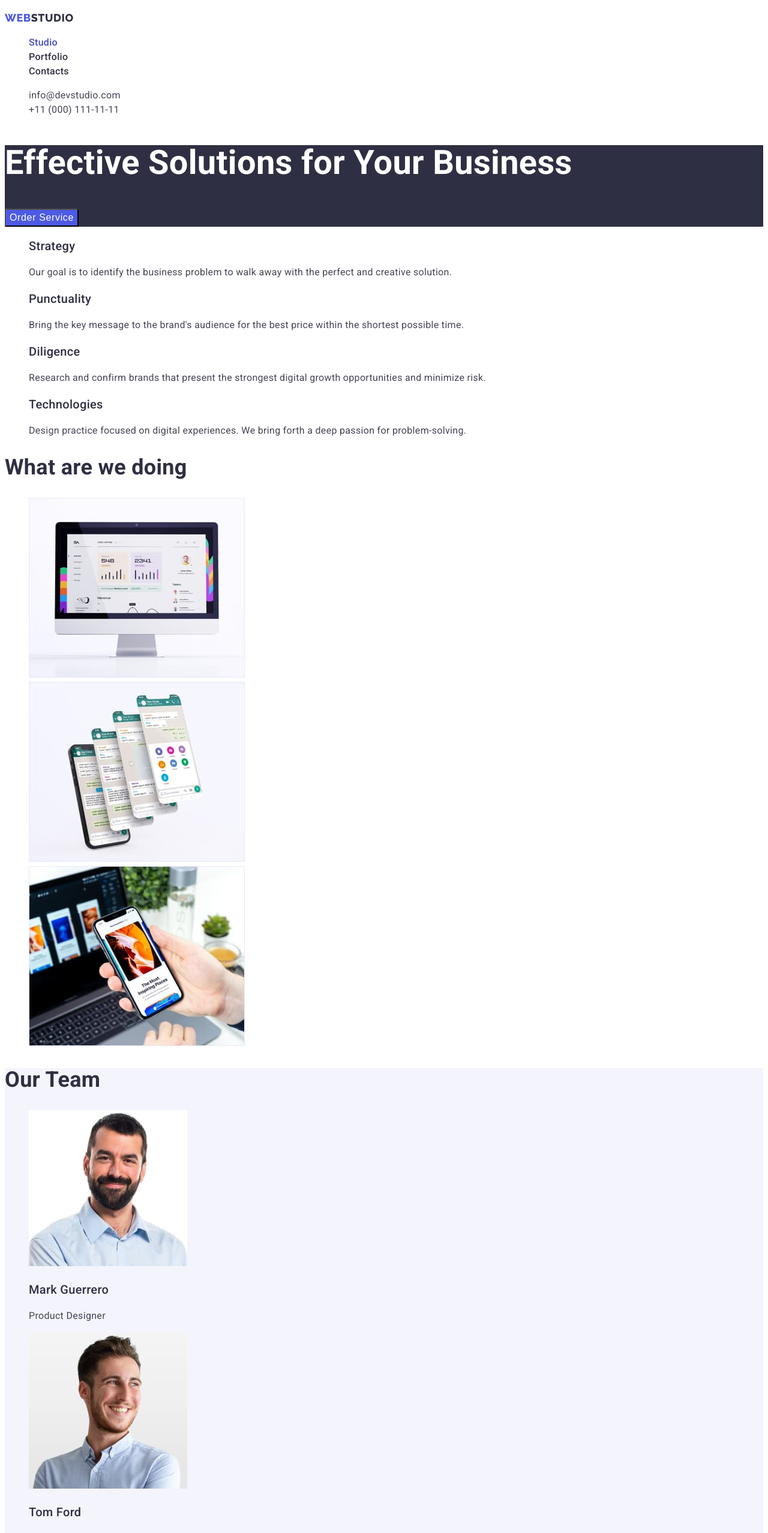
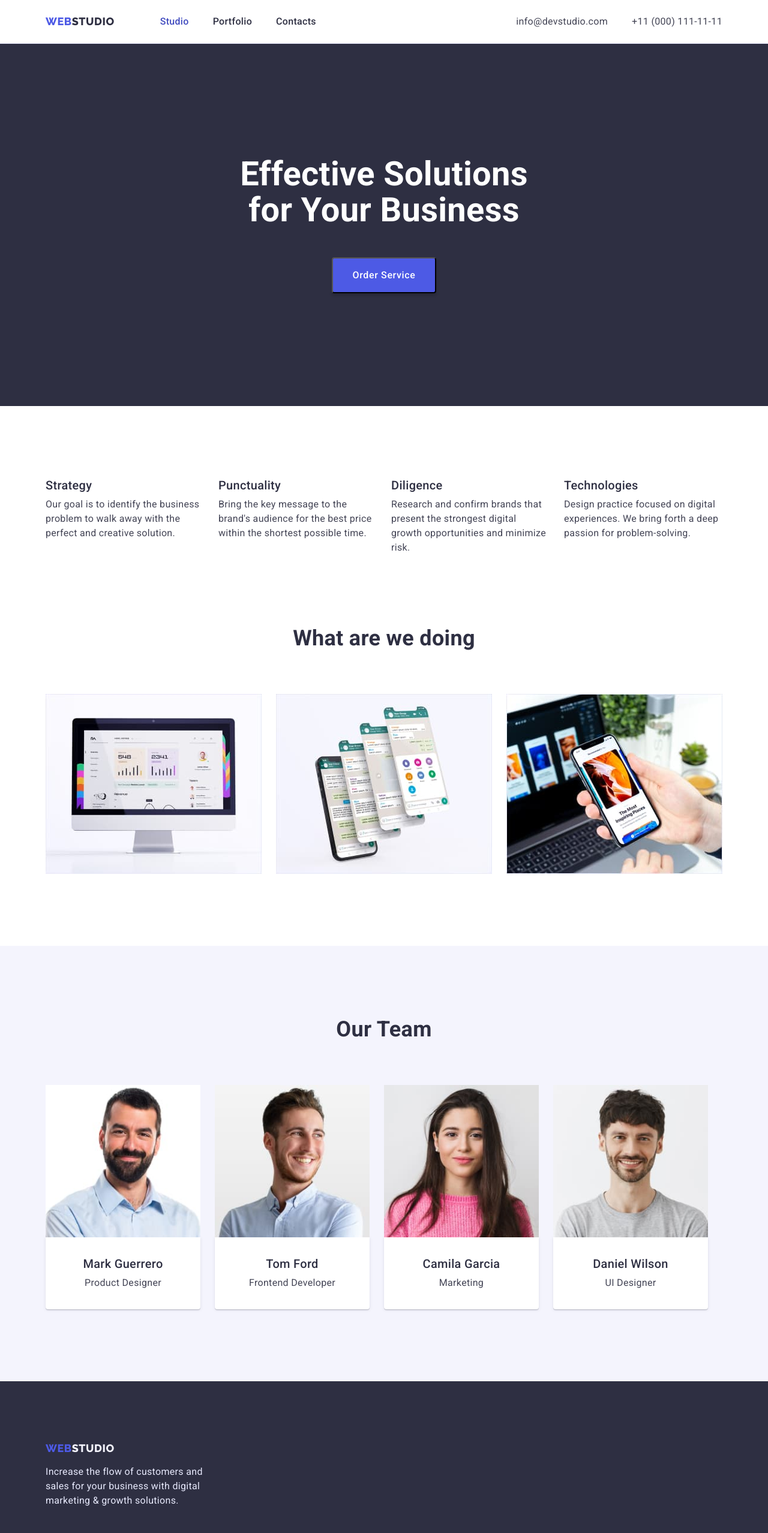
Before and after one commit to Volodymyr-Musaielian/goit-markup-hw-03, a plain HTML site: page index.html in a window 1280 px wide. Shown: the top 2556 px of the page at 60% size. Drawn offline with nearby package versions, Linux system fonts and the light colour scheme.

Commit message:
finish-hw-03

```diff
--- a/css/styles.css
+++ b/css/styles.css
@@ -5,6 +5,30 @@
   --secondary-accent-color: #404bbf;
   --secondary-bg-color: #f4f4fd;
   --white-color: #ffffff;
+}
+
+h1,
+h2,
+h3,
+h4,
+h5,
+h6,
+p {
+  margin-top: 0;
+  margin-bottom: 0;
+}
+
+ul,
+ol {
+  margin-top: 0;
+  margin-bottom: 0;
+  padding-left: 0;
+}
+
+img {
+  display: block;
+  max-width: 100%;
+  height: auto;
 }
 
 body {
@@ -22,6 +46,20 @@ button {
   line-height: inherit;
 }
 
+.visually-hidden {
+  position: absolute;
+  width: 1px;
+  height: 1px;
+  margin: -1px;
+  border: 0;
+  padding: 0;
+
+  white-space: nowrap;
+  clip-path: inset(100%);
+  clip: rect(0 0 0 0);
+  overflow: hidden;
+}
+
 .list {
   list-style: none;
 }
@@ -29,6 +67,7 @@ button {
 .link {
   text-decoration: none;
   color: inherit;
+  display: block;
 }
 
 .logo {
@@ -44,14 +83,52 @@ button {
   color: var(--accent-color);
 }
 
+.title {
+  font-weight: 500;
+  font-size: 20px;
+  line-height: 1.2;
+  margin-bottom: 8px;
+}
+
 .text {
   color: var(--secondary-text-color);
+}
+
+.container {
+  width: 1158px;
+  margin-left: auto;
+  margin-right: auto;
+  padding-left: 15px;
+  padding-right: 15px;
+  /* outline: 2px solid red; */
+}
+
+/* Header */
+
+.page-header {
+  border-bottom: 1px solid #e7e9fc;
+}
+
+.header-flex {
+  display: flex;
+  align-items: center;
+}
+
+header .link {
+  padding-top: 24px;
+  padding-bottom: 24px;
 }
 
 /* Site nav */
 
 .site-nav {
+  display: flex;
   font-weight: 500;
+  margin-left: 76px;
+}
+
+.site-nav .item:not(:last-child) {
+  margin-right: 40px;
 }
 
 .site-nav .link.current {
@@ -64,6 +141,15 @@ button {
 }
 
 /* Contacts */
+
+.contacts {
+  display: flex;
+  margin-left: auto;
+}
+
+.contacts .item + .item {
+  margin-left: 40px;
+}
 
 .contacts .link {
   font-style: normal;
@@ -78,20 +164,20 @@ button {
 /* Hero */
 
 .hero {
+  text-align: center;
   background: var(--primary-text-color);
   color: var(--white-color);
-}
-
-.title {
-  font-weight: 500;
-  font-size: 20px;
-  line-height: 1.2;
+  padding-top: 188px;
 }
 
 .hero-title {
   font-weight: 700;
   font-size: 56px;
   line-height: 1.07;
+  width: 494px;
+  margin-left: auto;
+  margin-right: auto;
+  margin-bottom: 48px;
 }
 
 /* Sections */
@@ -100,10 +186,74 @@ button {
   font-weight: 700;
   font-size: 36px;
   line-height: 1.11;
+  margin-bottom: 72px;
+  text-align: center;
 }
 
 .section-bg {
   background: var(--secondary-bg-color);
+}
+
+/* Features */
+
+.feature-list {
+  display: flex;
+  padding-top: 120px;
+  padding-bottom: 120px;
+}
+
+.feature-list .item {
+  width: 264px;
+  margin-right: 24px;
+}
+
+.feature-list .item:last-child {
+  margin-right: 0;
+}
+
+/* "What are we doing" and team sections */
+
+.skills-list,
+.team-list {
+  padding-bottom: 120px;
+}
+
+.skills-list,
+.team-list {
+  display: flex;
+}
+
+.skills-item,
+.team-item {
+  margin-right: 24px;
+}
+
+.skills-item:last-child,
+.skills-item:last-child {
+  margin-right: 0px;
+}
+
+/* Our team */
+
+.team-title {
+  padding-top: 120px;
+}
+
+.team-card {
+  text-align: center;
+  background: var(--white-color);
+  box-shadow: 0px 1px 6px rgba(46, 47, 66, 0.08),
+    0px 1px 1px rgba(46, 47, 66, 0.16), 0px 2px 1px rgba(46, 47, 66, 0.08);
+  border-radius: 0px 0px 4px 4px;
+}
+
+.team-card .title {
+  padding-top: 32px;
+  margin-bottom: 8px;
+}
+
+.team-card .text {
+  padding-bottom: 32px;
 }
 
 /* Buttons */
@@ -113,6 +263,10 @@ button {
   background-color: var(--accent-color);
   font-weight: 500;
   letter-spacing: 0.04em;
+  padding: 16px 32px;
+  box-shadow: 0px 4px 4px rgba(0, 0, 0, 0.15);
+  border-radius: 4px;
+  margin-bottom: 188px;
 }
 
 .btn-order:hover,
@@ -123,19 +277,65 @@ button {
 
 /* Filter */
 
+.filter {
+  display: flex;
+  justify-content: center;
+  padding-top: 96px;
+  padding-bottom: 72px;
+}
+
+.filter-list {
+}
+
 .filter-btn {
   color: var(--accent-color);
   background-color: var(--secondary-bg-color);
   font-weight: 500;
   letter-spacing: 0.04em;
+  margin-right: 24px;
+  border: 1px solid #e7e9fc;
+  border-radius: 4px;
+  padding: 12px 24px;
 }
 
 .filter-btn:hover,
 .filter-btn:focus {
   color: var(--white-color);
   background-color: var(--secondary-accent-color);
+  box-shadow: 0px 3px 1px rgba(0, 0, 0, 0.1), 0px 2px 1px rgba(0, 0, 0, 0.08);
 }
 
+/* Works */
+
+.works {
+  display: flex;
+  flex-wrap: wrap;
+  padding-bottom: 120px;
+}
+
+.work-card {
+  background: var(--white-color);
+  border: 1px solid #e7e9fc;
+  border-top: none;
+  padding-top: 32px;
+  margin-bottom: 8px;
+  padding-left: 16px;
+}
+
+.work-item {
+  width: 360px;
+  height: 420px;
+  margin-right: 24px;
+  margin-bottom: 48px;
+}
+
+.work-item:nth-child(3n) {
+  margin-right: 0;
+}
+
+.work-item:nth-last-child(-n + 3) {
+  margin-bottom: 0;
+}
 /* Footer */
 
 footer {
@@ -144,8 +344,12 @@ footer {
 
 footer .logo {
   color: var(--secondary-bg-color);
+  padding-top: 100px;
+  margin-bottom: 16px;
 }
 
 footer .text {
   color: #e7e9fc;
+  width: 264px;
+  padding-bottom: 100px;
 }
--- a/index.html
+++ b/index.html
@@ -11,67 +11,78 @@
       href="https://fonts.googleapis.com/css2?family=Raleway:wght@800&family=Roboto:wght@400;500;700;900&display=swap"
       rel="stylesheet"
     />
+    <link
+      rel="stylesheet"
+      href="https://cdnjs.cloudflare.com/ajax/libs/modern-normalize/1.0.0/modern-normalize.min.css"
+    />
     <link rel="stylesheet" href="./css/styles.css" />
   </head>
   <body>
     <!-- Header -->
     <header class="page-header">
-      <nav>
+      <div class="container header-flex">
+        <nav class="header-flex">
           <a href="./index.html" class="logo link">
             <p><span>Web</span>Studio</p>
           </a>
           <ul class="site-nav list">
-          <li><a href="" class="link current">Studio</a></li>
-          <li><a href="./portfolio.html" class="link">Portfolio</a></li>
-          <li><a href="" class="link">Contacts</a></li>
+            <li class="item"><a href="" class="link current">Studio</a></li>
+            <li class="item">
+              <a href="./portfolio.html" class="link">Portfolio</a>
+            </li>
+            <li class="item"><a href="" class="link">Contacts</a></li>
           </ul>
         </nav>
-      <address>
+        <address class="contacts">
           <ul class="contacts list">
-          <li>
+            <li class="item">
               <a href="mailto:info@devstudio.com" class="link"
                 >info@devstudio.com</a
               >
             </li>
-          <li>
+            <li class="item">
               <a href="tel:+110001111111" class="link">+11 (000) 111-11-11</a>
             </li>
           </ul>
         </address>
+      </div>
     </header>
     <!-- Main -->
     <main>
       <!-- Image Hero -->
       <section class="hero">
+        <div class="container">
           <h1 class="hero-title">Effective Solutions for Your Business</h1>
           <button type="button" class="button btn-order">Order Service</button>
+        </div>
       </section>
       <!-- Features section -->
       <section class="section">
-        <h2 hidden>Features</h2>
+        <div class="container">
+          <h2 class="visually-hidden">Features</h2>
           <ul class="feature-list list">
-          <li>
+            <li class="item">
               <h3 class="title">Strategy</h3>
               <p class="text">
-              Our goal is to identify the business problem to walk away with the
-              perfect and creative solution.
+                Our goal is to identify the business problem to walk away with
+                the perfect and creative solution.
               </p>
             </li>
-          <li>
+            <li class="item">
               <h3 class="title">Punctuality</h3>
               <p class="text">
                 Bring the key message to the brand's audience for the best price
                 within the shortest possible time.
               </p>
             </li>
-          <li>
+            <li class="item">
               <h3 class="title">Diligence</h3>
               <p class="text">
                 Research and confirm brands that present the strongest digital
                 growth opportunities and minimize risk.
               </p>
             </li>
-          <li>
+            <li class="item">
               <h3 class="title">Technologies</h3>
               <p class="text">
                 Design practice focused on digital experiences. We bring forth a
@@ -79,12 +90,14 @@
               </p>
             </li>
           </ul>
+        </div>
       </section>
       <!-- "What are we doing" section -->
       <section class="section">
+        <div class="container">
           <h2 class="section-title">What are we doing</h2>
-        <ul class="list">
-          <li>
+          <ul class="skills-list list">
+            <li class="skills-item">
               <img
                 src="./images/skills/img-1.jpg"
                 alt="Imac"
@@ -92,7 +105,7 @@
                 height="300"
               />
             </li>
-          <li>
+            <li class="skills-item">
               <img
                 src="./images/skills/img-2.jpg"
                 alt="application"
@@ -100,7 +113,7 @@
                 height="300"
               />
             </li>
-          <li>
+            <li class="skills-item">
               <img
                 src="./images/skills/img-3.jpg"
                 alt="phone"
@@ -109,63 +122,74 @@
               />
             </li>
           </ul>
+        </div>
       </section>
       <!-- Our Team section -->
       <section class="section section-bg">
-        <h2 class="section-title">Our Team</h2>
-        <ul class="list">
-          <li>
+        <div class="container">
+          <h2 class="team-title section-title">Our Team</h2>
+          <ul class="team-list list">
+            <li class="team-item">
               <img
                 src="./images/employees/mark-guerrero.jpg"
                 alt="Photo Mark Guerrero"
                 width="264"
                 height="260"
               />
+              <div class="team-card">
                 <h3 class="title">Mark Guerrero</h3>
                 <p class="text">Product Designer</p>
+              </div>
             </li>
-          <li>
+            <li class="team-item">
               <img
                 src="./images/employees/tom-ford.jpg"
                 alt="Photo Tom Ford"
                 width="264"
                 height="260"
               />
+              <div class="team-card">
                 <h3 class="title">Tom Ford</h3>
                 <p class="text">Frontend Developer</p>
+              </div>
             </li>
-          <li>
+            <li class="team-item">
               <img
                 src="./images/employees/camila-garcia.jpg"
                 alt="Photo Camila Garcia"
                 width="264"
                 height="260"
               />
+              <div class="team-card">
                 <h3 class="title">Camila Garcia</h3>
                 <p class="text">Marketing</p>
+              </div>
             </li>
-          <li>
+            <li class="team-item">
               <img
                 src="./images/employees/daniel-wilson.jpg"
                 alt="Photo Daniel Wilson"
                 width="264"
                 height="260"
               />
+              <div class="team-card">
                 <h3 class="title">Daniel Wilson</h3>
                 <p class="text">UI Designer</p>
+              </div>
             </li>
           </ul>
+        </div>
       </section>
     </main>
     <!-- Footer -->
     <footer>
-      <a href="" class="logo link">
-        <p><span>Web</span>Studio</p>
-      </a>
+      <div class="container">
+        <p class="logo"><span>Web</span>Studio</p>
         <p class="text">
-        Increase the flow of customers and sales for your business with digital
-        marketing & growth solutions.
+          Increase the flow of customers and sales for your business with
+          digital marketing & growth solutions.
         </p>
+      </div>
     </footer>
   </body>
 </html>
```
Also changed, not shown: portfolio.html (+54 -24 lines). Lines whose indentation alone changed are shown as unchanged.
